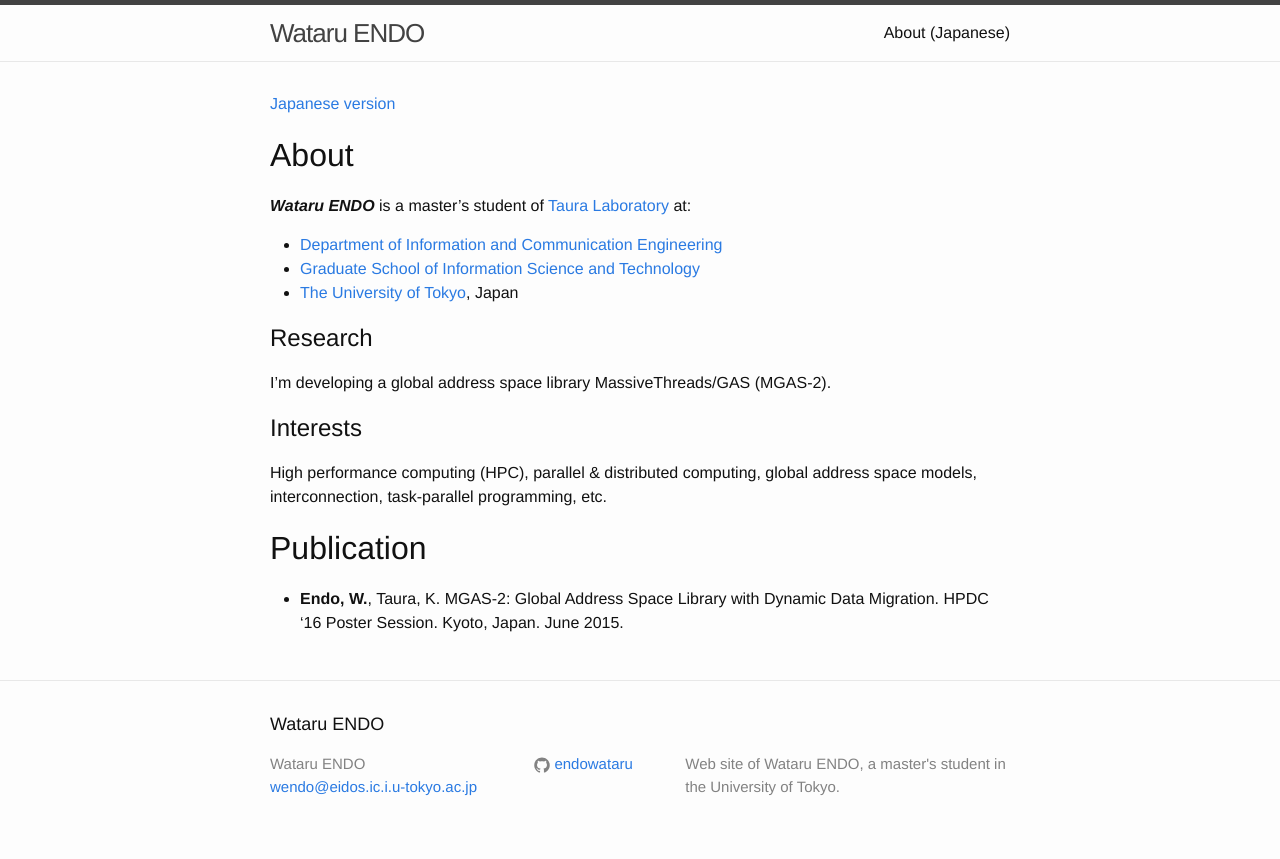
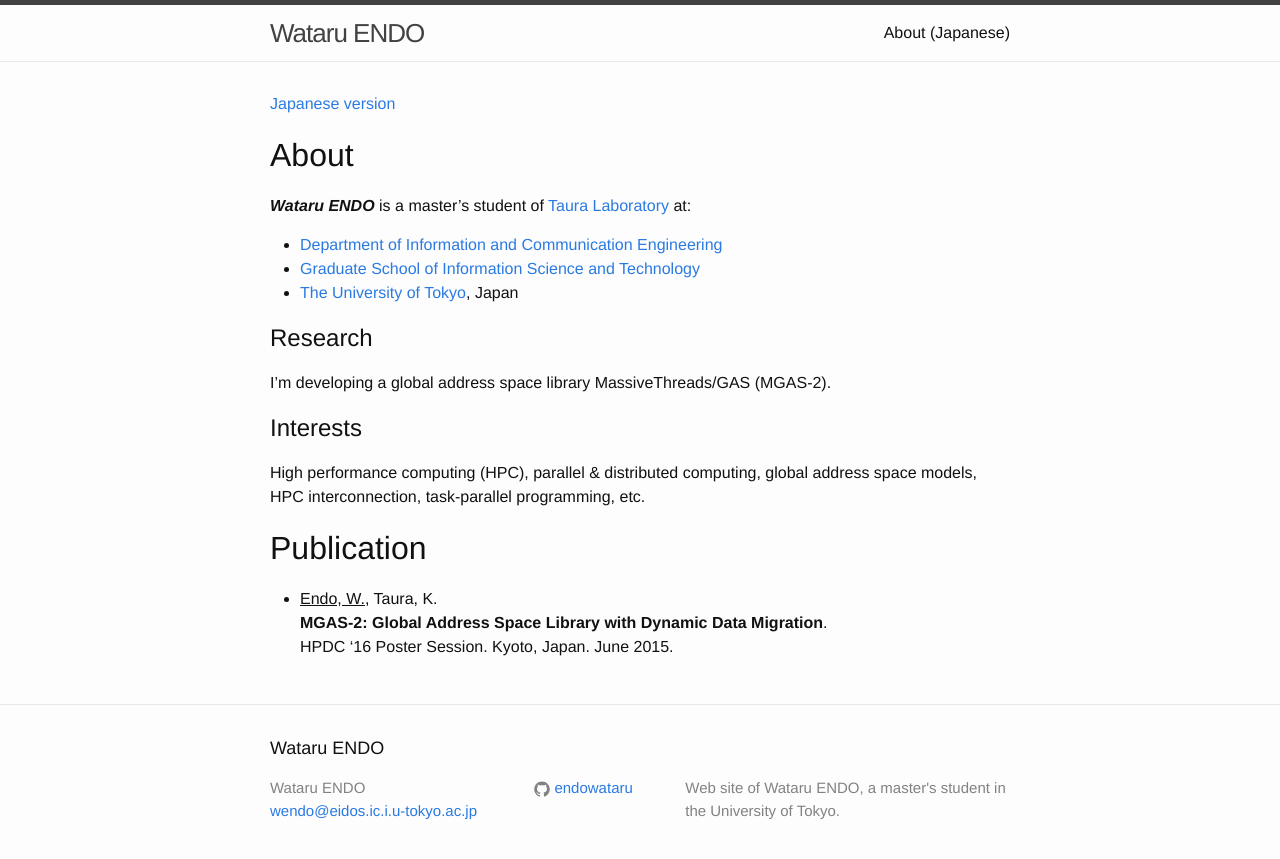
Before and after one commit to endowataru/endowataru.github.io, a Jekyll site: the page built from index.md, in a window 1280 px wide. Shown: the top 859 px of the page. Built offline with Jekyll 4.4.1, drawn with Linux system fonts in a browser that asks for light colours.

Commit message:
Fix texts and formats

```diff
--- a/index.md
+++ b/index.md
@@ -19,8 +19,10 @@ I'm developing a global address space library MassiveThreads/GAS (MGAS-2).
 ## Interests
 
 High performance computing (HPC), parallel & distributed computing, global address space models,
-interconnection, task-parallel programming, etc.
+HPC interconnection, task-parallel programming, etc.
 
 # Publication
 
-- __Endo, W.__, Taura, K. MGAS-2: Global Address Space Library with Dynamic Data Migration. HPDC '16 Poster Session. Kyoto, Japan. June 2015.
+- <u>Endo, W.</u>, Taura, K.
+  __MGAS-2: Global Address Space Library with Dynamic Data Migration__.
+  HPDC '16 Poster Session. Kyoto, Japan. June 2015.
```
Also changed, not shown: ja.md (+5 -0 lines).
